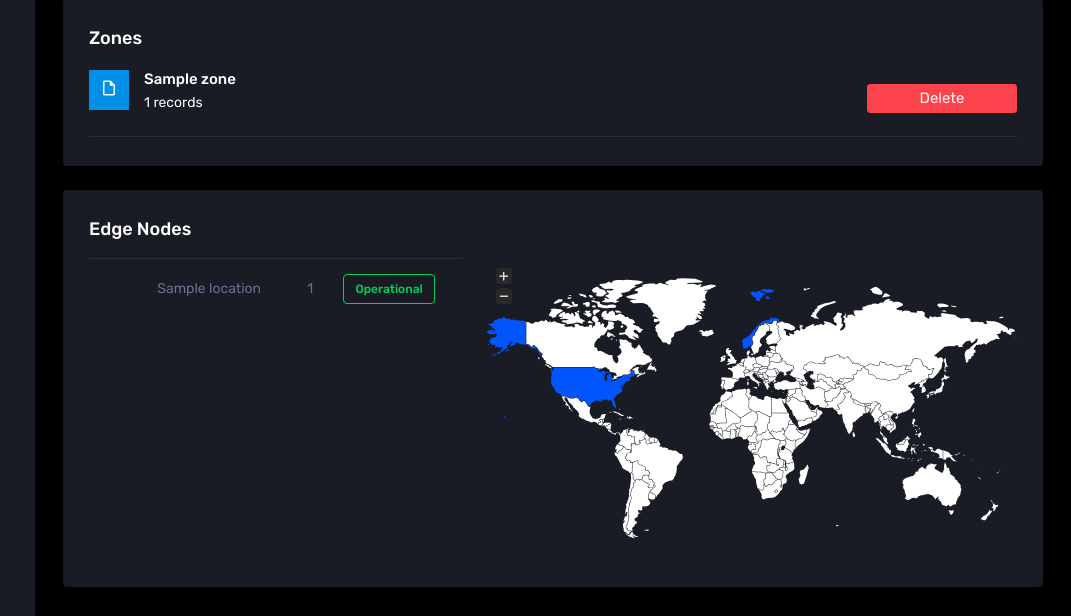
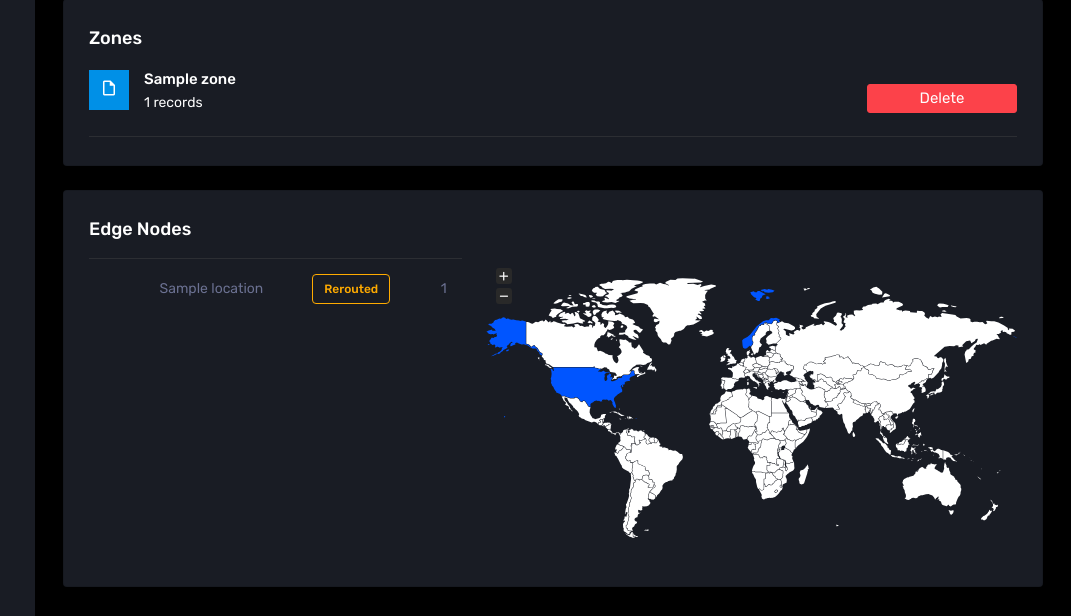
Before and after one commit to natesales/delivr-old, a Flask app: template templates/index.html in a window 1280 px wide. Shown: the part 310-926 px from the top of the page, without its empty margins (209-1280 px from the left). Run offline with Flask 2, Linux system fonts and the light colour scheme; the template is opened without the code that fills it: most values are stand-ins (such as "Sample title", 1, 10 or a date in 2020); some libraries are stand-ins or nearby versions.

Commit message:
Update index values

```diff
--- a/templates/index.html
+++ b/templates/index.html
@@ -17,11 +17,11 @@
     <!-- partial:partials/_sidebar.html -->
     <nav class="sidebar sidebar-offcanvas" id="sidebar">
         <div class="sidebar-brand-wrapper d-none d-lg-flex align-items-center justify-content-center fixed-top">
-            <a class="sidebar-brand brand-logo" href="index.html">
+            <a class="sidebar-brand brand-logo" href="/">
                 <!--            <img src="/static/images/logo.png" alt="logo" />-->
                 <h2 style="color: white;">delivr CDN</h2>
             </a>
-            <a class="sidebar-brand brand-logo-mini" href="index.html">
+            <a class="sidebar-brand brand-logo-mini" href="/">
                 <!--                TODO: Replace image -->
                 <!--                <img src="/static/images/logo-mini.svg" alt="logo"/>-->
             </a>
@@ -106,7 +106,7 @@
         <!-- partial:partials/_navbar.html -->
         <nav class="navbar p-0 fixed-top d-flex flex-row">
             <div class="navbar-brand-wrapper d-flex d-lg-none align-items-center justify-content-center">
-                <a class="navbar-brand brand-logo-mini" href="index.html">
+                <a class="navbar-brand brand-logo-mini" href="/">
                     <!--                    TODO: Replace image -->
                     <!--                    <img src="/static/images/logo-mini.svg" alt="logo"/>-->
                 </a>
@@ -337,17 +337,16 @@
                                             <tr>
                                                 <td><i class="flag-icon flag-icon-{{ server['uid'].split('-')[1] }}"></i></td>
                                                 <td>{{ server["location"] }}</td>
+
+                                                <td>
+                                                    {% if server["operational"] %}
+                                                    <div class="badge badge-outline-success">Operational</div>
+                                                    {% else %}
+                                                    <div class="badge badge-outline-warning">Rerouted</div>
+                                                    {% endif %}
+                                                </td>
+
                                                 <td class="text-right">{{ server['uid'].upper() }}</td>
-
-                                                {% if server["status"] == "Operational" %}
-                                                <td>
-                                                    <div class="badge badge-outline-success">{{ server["status"] }}</div>
-                                                </td>
-                                                {% else %}
-                                                <td>
-                                                    <div class="badge badge-outline-warning">{{ server["status"] }}</div>
-                                                </td>
-                                                {% endif %}
                                             </tr>
                                             {% endfor %}
 
```
